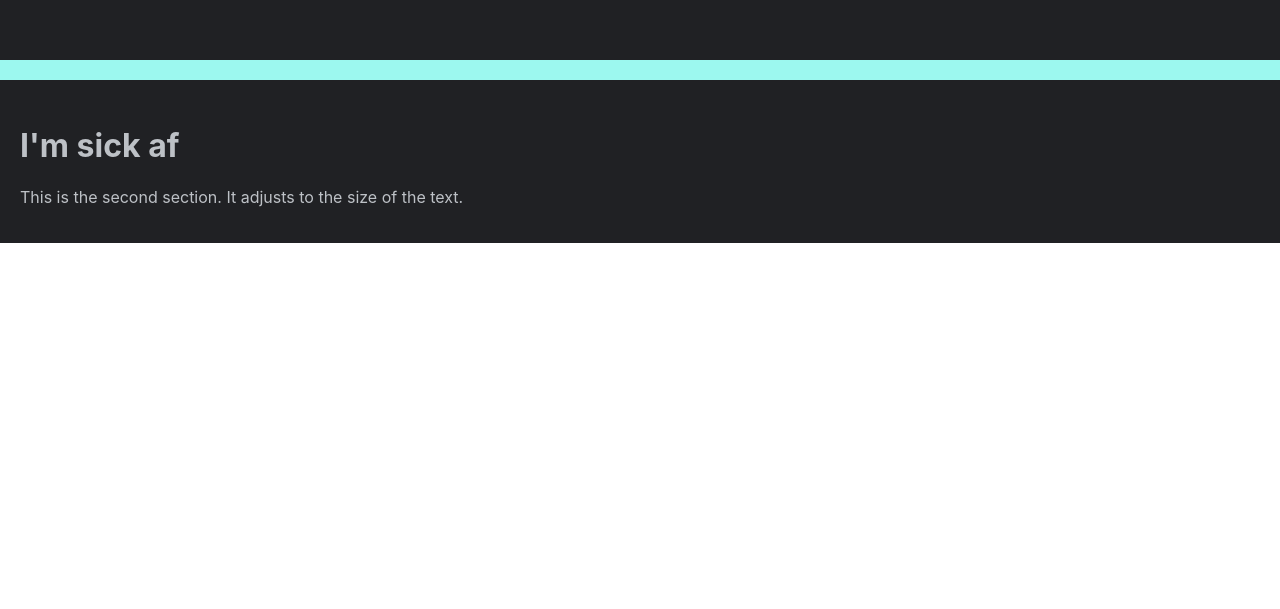
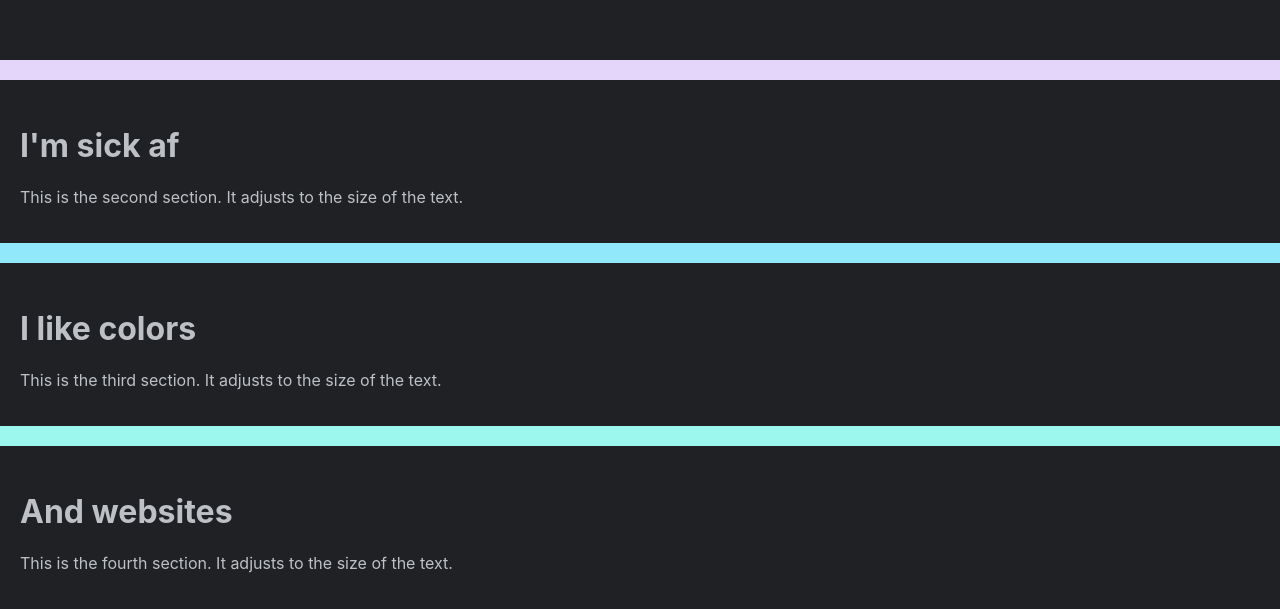
Before and after one commit to yrom1/react-colorful, a React (Create React App) app in the folder colorful/: page / in a window 1280 px wide. Shown: the part 805-1414 px from the top of the page. Before the commit the page ends 1048 px from the top, so only its background shows below. Built offline with nearby package versions, Linux system fonts and the light colour scheme.

Commit message:
add two more sections

```diff
--- a/colorful/src/App.js
+++ b/colorful/src/App.js
@@ -61,6 +61,16 @@ function App() {
       text: "This is the second section. It adjusts to the size of the text.",
       isFullScreen: false
     },
+    {
+      header: "I like colors",
+      text: "This is the third section. It adjusts to the size of the text.",
+      isFullScreen: false
+    },
+    {
+      header: "And websites",
+      text: "This is the fourth section. It adjusts to the size of the text.",
+      isFullScreen: false
+    },
     // Add more objects with different props here to add more sections
   ];
 
```
